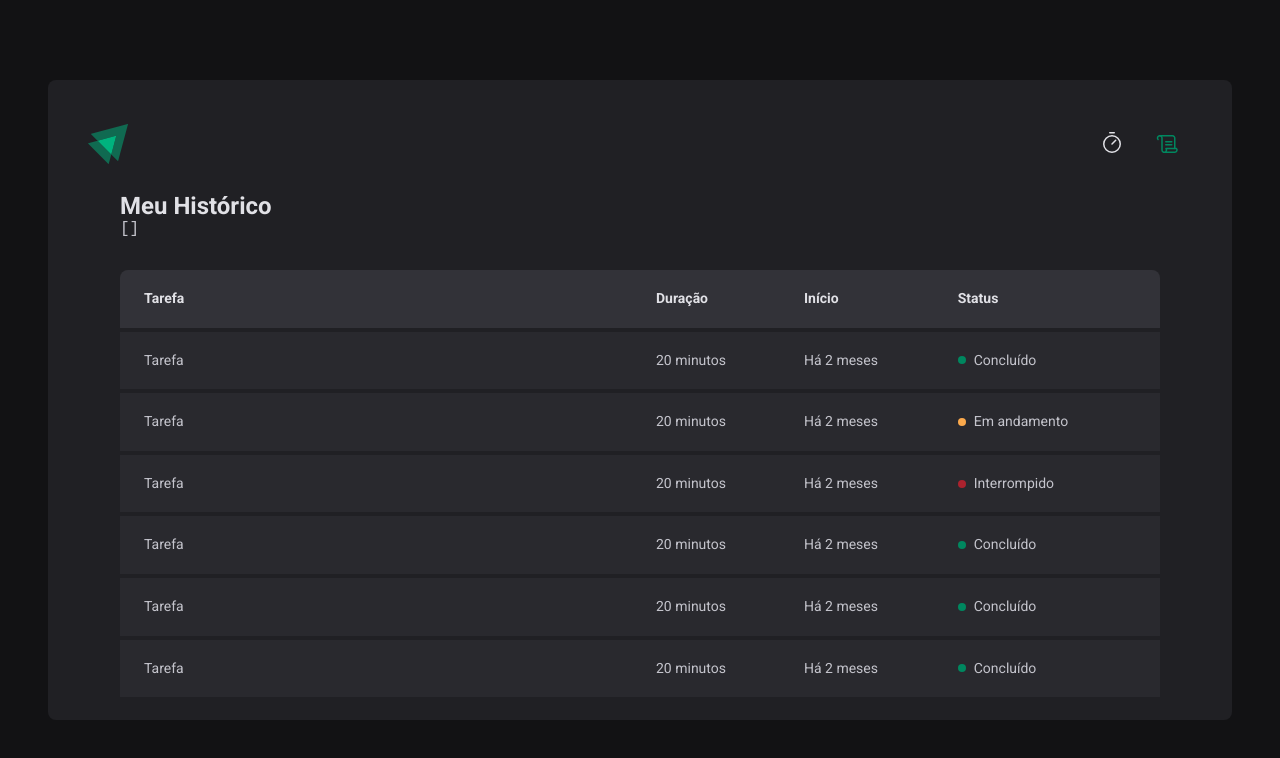
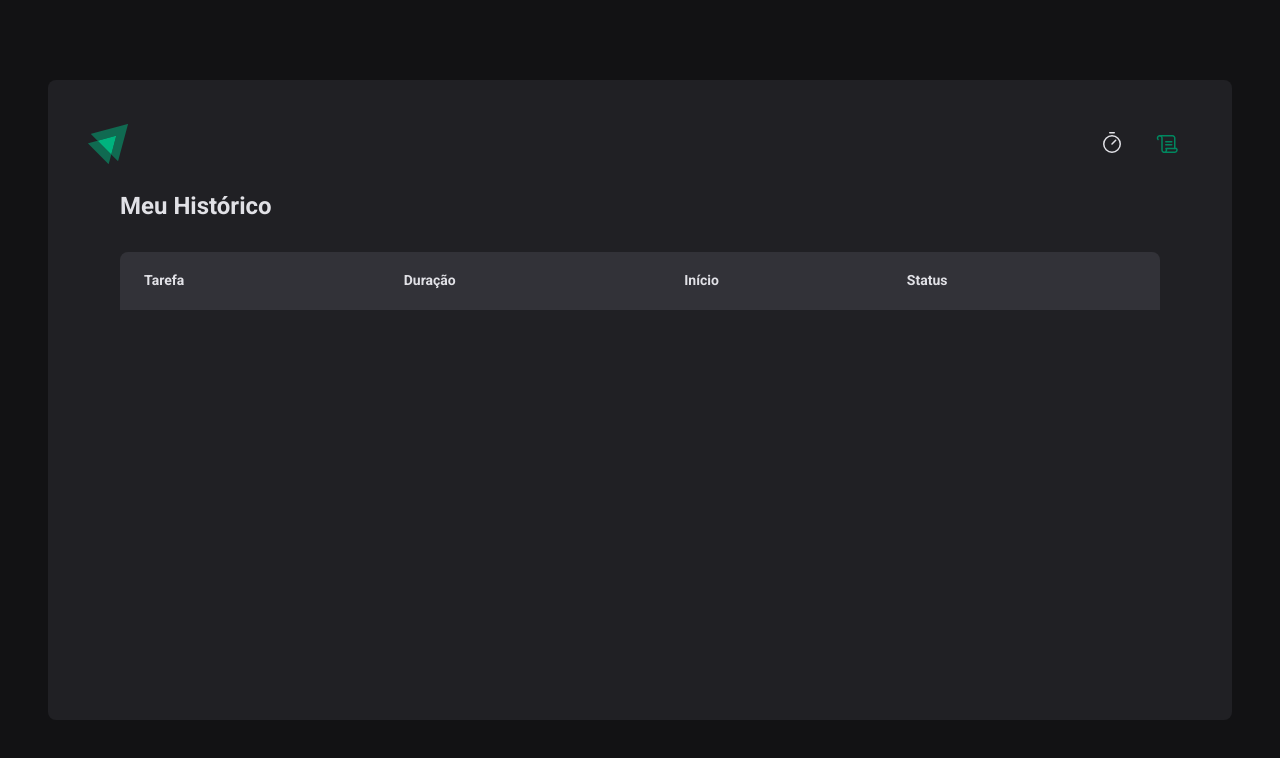
Before and after one commit to IagoDantas/02-ignite-timer, a React (Vite) app: page /history in a window 1280 px wide. Shown: the top 758 px of the page. Built offline with nearby package versions, Linux system fonts and the light colour scheme.

Commit message:
add dynamically information to history

```diff
--- a/src/pages/History/index.tsx
+++ b/src/pages/History/index.tsx
@@ -1,6 +1,8 @@
 import { useContext } from 'react'
 import { CyclesContext } from '../../contexts/CyclesContext'
 import { HistoryContainer, HistoryList, Status } from './styles'
+import { formatDistanceToNow } from 'date-fns'
+import ptBR from 'date-fns/locale/pt-BR'
 
 export function History() {
   const { cycles } = useContext(CyclesContext)
@@ -8,8 +10,6 @@
   return (
     <HistoryContainer>
       <h1>Meu Histórico</h1>
-
-      <pre>{JSON.stringify(cycles, null, 2)}</pre>
 
       <HistoryList>
         <table>
@@ -23,54 +23,31 @@
           </thead>
 
           <tbody>
-            <tr>
-              <td>Tarefa</td>
-              <td>20 minutos</td>
-              <td>Há 2 meses</td>
-              <td>
-                <Status statusColor="green">Concluído</Status>
-              </td>
-            </tr>
-            <tr>
-              <td>Tarefa</td>
-              <td>20 minutos</td>
-              <td>Há 2 meses</td>
-              <td>
-                <Status statusColor="yellow">Em andamento</Status>
-              </td>
-            </tr>
-            <tr>
-              <td>Tarefa</td>
-              <td>20 minutos</td>
-              <td>Há 2 meses</td>
-              <td>
-                <Status statusColor="red">Interrompido</Status>
-              </td>
-            </tr>
-            <tr>
-              <td>Tarefa</td>
-              <td>20 minutos</td>
-              <td>Há 2 meses</td>
-              <td>
-                <Status statusColor="green">Concluído</Status>
-              </td>
-            </tr>
-            <tr>
-              <td>Tarefa</td>
-              <td>20 minutos</td>
-              <td>Há 2 meses</td>
-              <td>
-                <Status statusColor="green">Concluído</Status>
-              </td>
-            </tr>
-            <tr>
-              <td>Tarefa</td>
-              <td>20 minutos</td>
-              <td>Há 2 meses</td>
-              <td>
-                <Status statusColor="green">Concluído</Status>
-              </td>
-            </tr>
+            {cycles.map((cycle) => {
+              return (
+                <tr key={cycle.id}>
+                  <td>{cycle.task}</td>
+                  <td>{cycle.minutesAmount} minutos</td>
+                  <td>
+                    {formatDistanceToNow(cycle.startDate, {
+                      addSuffix: true,
+                      locale: ptBR,
+                    })}
+                  </td>
+                  <td>
+                    {cycle.finishedDate && (
+                      <Status statusColor="green">Concluído</Status>
+                    )}
+                    {cycle.interruptedDate && (
+                      <Status statusColor="red">Interrompido</Status>
+                    )}
+                    {!cycle.finishedDate && !cycle.interruptedDate && (
+                      <Status statusColor="yellow">Em andamento</Status>
+                    )}
+                  </td>
+                </tr>
+              )
+            })}
           </tbody>
         </table>
       </HistoryList>
```
